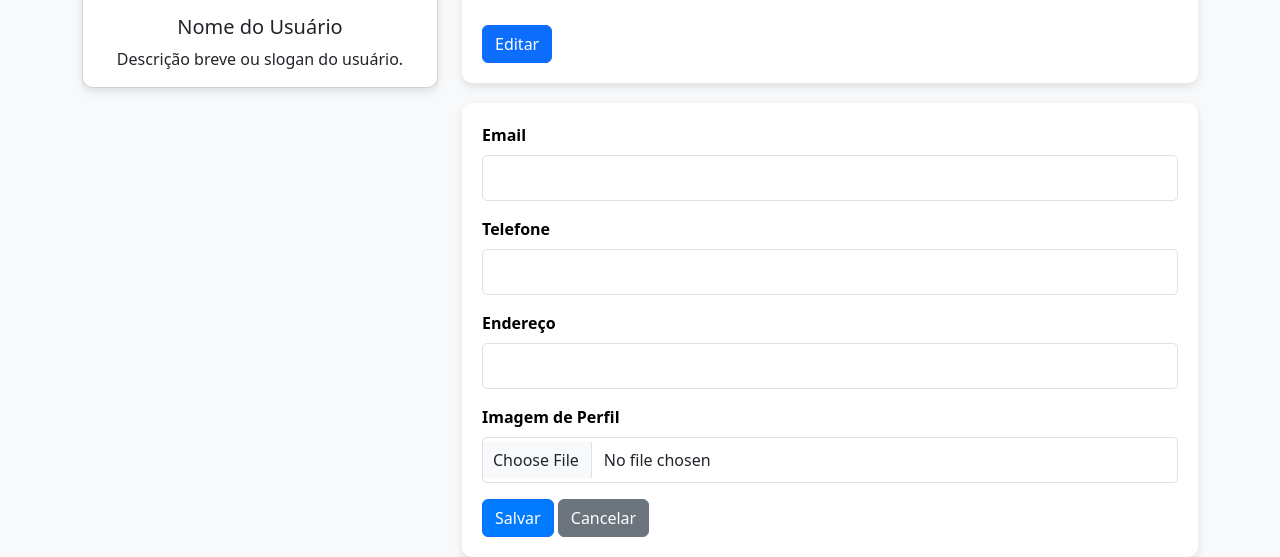
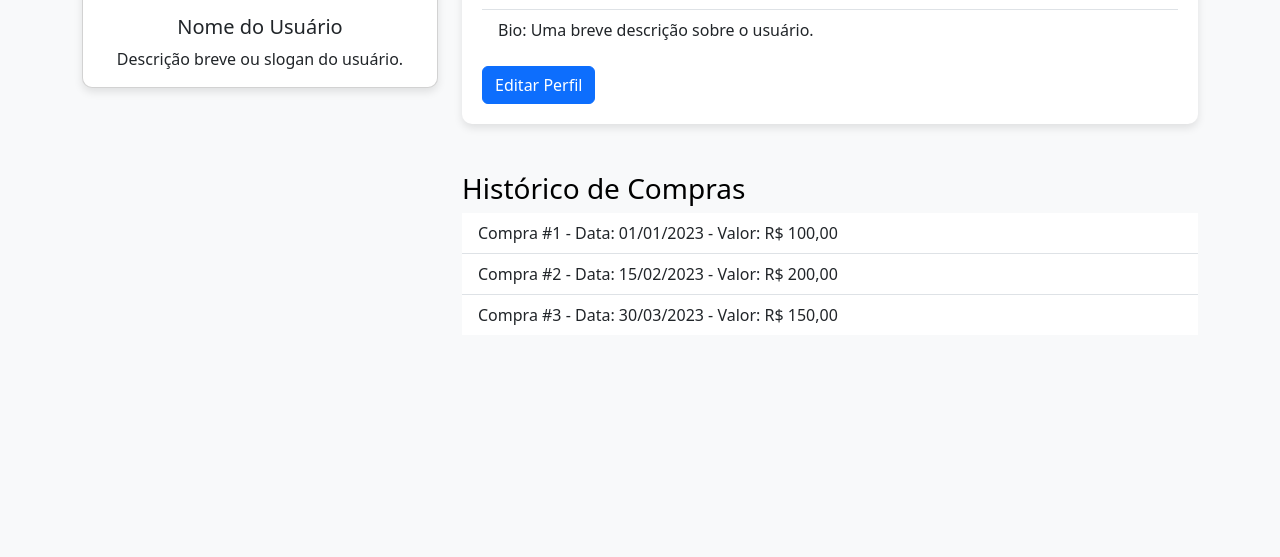
Before and after one commit to eduardomachadoferla/segundo-tri2.0, a PHP site: page /trabalhos/perfis/perfil.php in a window 1280 px wide. Shown: the part 306-863 px from the top of the page. After the commit the page ends 800 px from the top, so only its background shows below. Run offline with PHP 8.4, Linux system fonts and the light colour scheme.

Commit message:
mudanças/usuario

```diff
--- a/catalogo/fem.php
+++ b/catalogo/fem.php
@@ -1,3 +1,7 @@
+<?php
+session_start();
+?>
+
 <!DOCTYPE html>
 <html lang="en">
 
--- a/catalogo/index.php
+++ b/catalogo/index.php
@@ -1,3 +1,8 @@
+<?php
+session_start();
+?>
+
+
 <!DOCTYPE html>
 <html lang="en">
 
--- a/catalogo/inf.php
+++ b/catalogo/inf.php
@@ -1,3 +1,7 @@
+<?php
+session_start();
+?>
+
 <!DOCTYPE html>
 <html lang="en">
 
--- a/index.php
+++ b/index.php
@@ -415,6 +415,7 @@ include('includes/header.php');
             </div>
         </div>
     </div> -->
+
     <div class="modal fade" id="exampleModal" tabindex="-1" aria-labelledby="exampleModalLabel" aria-hidden="true">
     <div class="modal-dialog modal-lg">
         <div class="modal-content">
--- a/perfis/perfil.php
+++ b/perfis/perfil.php
@@ -74,6 +74,27 @@
             background-color: #6c757d;
             color: #fff;
         }
+
+        .dark-mode {
+            background-color: #343a40;
+            color: #fff;
+        }
+
+        .dark-mode .profile-card,
+        .dark-mode .profile-details,
+        .dark-mode .edit-form {
+            background-color: #495057;
+            color: #fff;
+        }
+
+        .dark-mode .navbar,
+        .dark-mode .btn-secondary {
+            background-color: #6c757d !important;
+        }
+
+        .alert {
+            margin-top: 20px;
+        }
     </style>
 </head>
 
@@ -113,6 +134,7 @@
                     </li>
                     <!-- Outros itens de navegação -->
                 </ul>
+                <button class="btn btn-outline-light ms-3" id="theme-toggle">Alternar Tema</button>
             </div>
         </div>
     </nav>
@@ -129,16 +151,18 @@
                 </div>
             </div>
             <div class="col-md-8">
+                <div id="feedback-message" class="alert" style="display:none;"></div>
                 <div class="profile-details">
                     <h3>Detalhes do Perfil</h3>
                     <ul class="list-group list-group-flush">
                         <li class="list-group-item" id="profileEmail">Email: usuario@email.com</li>
                         <li class="list-group-item" id="profilePhone">Telefone: (00) 00000-0000</li>
                         <li class="list-group-item" id="profileAddress">Endereço: Rua Exemplo, 123</li>
+                        <li class="list-group-item" id="profileBio">Bio: Uma breve descrição sobre o usuário.</li>
                     </ul>
-                    <button class="btn btn-primary mt-3" id="edit-button">Editar</button>
+                    <button id="edit-button" class="btn btn-primary mt-3">Editar Perfil</button>
                 </div>
-                <div class="edit-form">
+                <div class="edit-form" style="display:none;">
                     <form id="profile-form">
                         <div class="mb-3">
                             <label for="email" class="form-label">Email</label>
@@ -153,12 +177,26 @@
                             <input type="text" class="form-control" id="address" name="address" required>
                         </div>
                         <div class="mb-3">
+                            <label for="bio" class="form-label">Bio</label>
+                            <textarea class="form-control" id="bio" name="bio" rows="3"></textarea>
+                        </div>
+                        <div class="mb-3">
                             <label for="profileImage" class="form-label">Imagem de Perfil</label>
-                            <input type="file" class="form-control" id="profileImage" name="profileImage">
+                            <input type="file" class="form-control" id="profileImage" name="profileImage" accept="image/*">
+                            <img id="imagePreview" src="#" alt="Pré-visualização da Imagem" style="display:none;width:100%;height:auto;margin-top:10px;">
                         </div>
                         <button type="submit" class="btn btn-primary">Salvar</button>
                         <button type="button" class="btn btn-secondary" id="cancel-button">Cancelar</button>
                     </form>
+                </div>
+                <div class="purchase-history mt-5">
+                    <h3>Histórico de Compras</h3>
+                    <ul class="list-group list-group-flush">
+                        <li class="list-group-item">Compra #1 - Data: 01/01/2023 - Valor: R$ 100,00</li>
+                        <li class="list-group-item">Compra #2 - Data: 15/02/2023 - Valor: R$ 200,00</li>
+                        <li class="list-group-item">Compra #3 - Data: 30/03/2023 - Valor: R$ 150,00</li>
+                        <!-- Adicionar mais itens conforme necessário -->
+                    </ul>
                 </div>
             </div>
         </div>
@@ -167,26 +205,23 @@
     <script src="https://cdn.jsdelivr.net/npm/bootstrap@5.3.0-alpha1/dist/js/bootstrap.bundle.min.js"></script>
     <script>
         document.addEventListener('DOMContentLoaded', function() {
-            const editButton = document.getElementById('edit-button');
-            const editForm = document.querySelector('.edit-form');
-            const profileDetails = document.querySelector('.profile-details');
-            const cancelButton = document.getElementById('cancel-button');
+            const profileForm = document.getElementById('profile-form');
+            const feedbackMessage = document.getElementById('feedback-message');
+            const imagePreview = document.getElementById('imagePreview');
             const profileImageInput = document.getElementById('profileImage');
             const profileImagePreview = document.getElementById('profileImagePreview');
-            const profileName = document.getElementById('profileName');
-            const profileEmail = document.getElementById('profileEmail');
-            const profilePhone = document.getElementById('profilePhone');
-            const profileAddress = document.getElementById('profileAddress');
-            const profileForm = document.getElementById('profile-form');
 
-            editButton.addEventListener('click', function() {
-                profileDetails.style.display = 'none';
-                editForm.style.display = 'block';
-            });
+            const editButton = document.getElementById('edit-button');
+            const cancelButton = document.getElementById('cancel-button');
+            const profileDetails = document.querySelector('.profile-details');
+            const editForm = document.querySelector('.edit-form');
 
-            cancelButton.addEventListener('click', function() {
-                editForm.style.display = 'none';
-                profileDetails.style.display = 'block';
+            const themeToggle = document.getElementById('theme-toggle');
+            let isDarkMode = false;
+
+            themeToggle.addEventListener('click', function() {
+                isDarkMode = !isDarkMode;
+                document.body.classList.toggle('dark-mode', isDarkMode);
             });
 
             profileImageInput.addEventListener('change', function() {
@@ -195,6 +230,8 @@
                     const reader = new FileReader();
                     reader.onload = function(e) {
                         profileImagePreview.src = e.target.result;
+                        imagePreview.src = e.target.result;
+                        imagePreview.style.display = 'block';
                     };
                     reader.readAsDataURL(file);
                 }
@@ -206,28 +243,33 @@
                 const email = document.getElementById('email').value;
                 const phone = document.getElementById('phone').value;
                 const address = document.getElementById('address').value;
+                const bio = document.getElementById('bio').value;
 
-                profileEmail.textContent = `Email: ${email}`;
-                profilePhone.textContent = `Telefone: ${phone}`;
-                profileAddress.textContent = `Endereço: ${address}`;
+                profileDetails.querySelector('#profileEmail').textContent = `Email: ${email}`;
+                profileDetails.querySelector('#profilePhone').textContent = `Telefone: ${phone}`;
+                profileDetails.querySelector('#profileAddress').textContent = `Endereço: ${address}`;
+                profileDetails.querySelector('#profileBio').textContent = `Bio: ${bio}`;
+
+                feedbackMessage.textContent = 'Perfil atualizado com sucesso!';
+                feedbackMessage.classList.add('alert-success');
+                feedbackMessage.style.display = 'block';
+
+                setTimeout(() => {
+                    feedbackMessage.style.display = 'none';
+                }, 3000);
 
                 editForm.style.display = 'none';
                 profileDetails.style.display = 'block';
             });
 
-            const asyncImages = document.querySelectorAll('.async-img');
-            const observer = new IntersectionObserver((entries, observer) => {
-                entries.forEach(entry => {
-                    if (entry.isIntersecting) {
-                        const img = entry.target;
-                        img.src = img.dataset.src;
-                        observer.unobserve(img);
-                    }
-                });
+            editButton.addEventListener('click', function() {
+                editForm.style.display = 'block';
+                profileDetails.style.display = 'none';
             });
 
-            asyncImages.forEach(img => {
-                observer.observe(img);
+            cancelButton.addEventListener('click', function() {
+                editForm.style.display = 'none';
+                profileDetails.style.display = 'block';
             });
         });
     </script>
```
